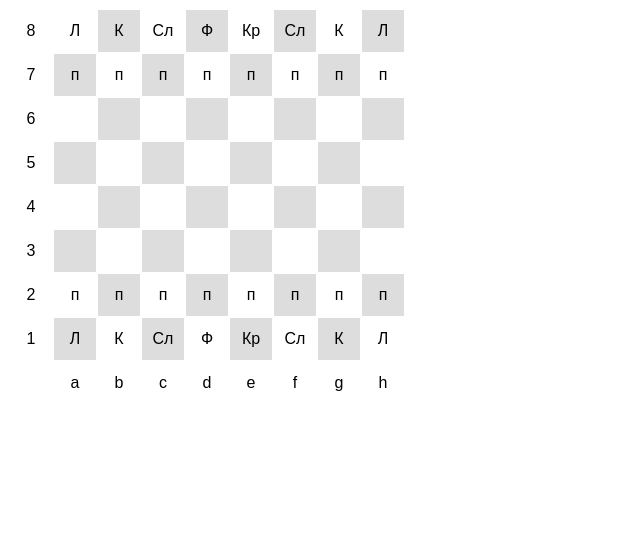
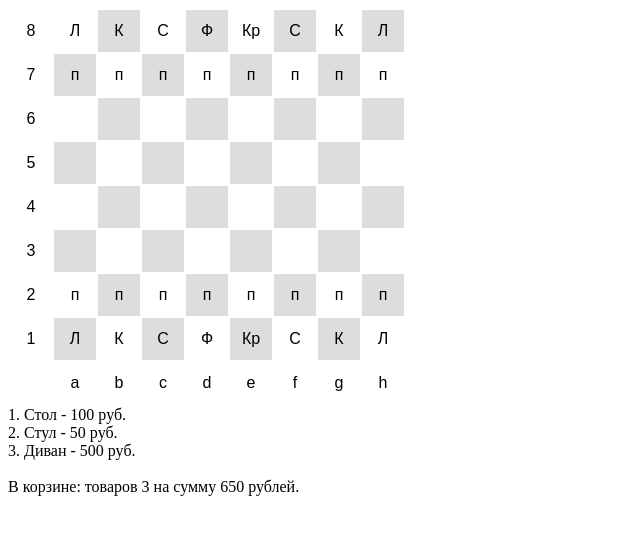
Before and after one commit to dakolotov/GeekBrainsLearn, a plain HTML site: page index.html in a window 1280 px wide. Shown: the whole page, without its empty margins (0-640 px from the left). Drawn offline with Linux system fonts and the light colour scheme.

Commit message:
Home Word #5

```diff
--- a/index.html
+++ b/index.html
@@ -3,9 +3,12 @@
 <head>
     <meta charset="UTF-8">
     <meta name="viewport" content="width=device-width, initial-scale=1.0">
+
     <title>Урок 5. Введение в DOM</title>
+
     <script defer src="script-1-2.js"></script>
-    <script defer src="script-3.js"></script>
+    <script defer src="script-3-4.js"></script>
+
     <style>
         td {
             width: 40px;
@@ -14,7 +17,12 @@
             vertical-align: middle;
             font-family: Arial, Helvetica, sans-serif;
         }
+
+        #cart {
+            white-space: pre-line;
+        }
     </style>
+
 </head>
 <body>
     <div id="cart"></div>
--- a/script-1-2.js
+++ b/script-1-2.js
@@ -1,14 +1,14 @@
 'use strict';
 
 let board = [
-    ['Л', 'К', 'Сл', 'Ф', 'Кр', 'Сл', 'К', 'Л'],
+    ['Л', 'К', 'С', 'Ф', 'Кр', 'С', 'К', 'Л'],
     ['п', 'п', 'п', 'п', 'п', 'п', 'п', 'п'],
     [' ', ' ', ' ', ' ', ' ', ' ', ' ', ' '],
     [' ', ' ', ' ', ' ', ' ', ' ', ' ', ' '],
     [' ', ' ', ' ', ' ', ' ', ' ', ' ', ' '],
     [' ', ' ', ' ', ' ', ' ', ' ', ' ', ' '],
     ['п', 'п', 'п', 'п', 'п', 'п', 'п', 'п'],
-    ['Л', 'К', 'Сл', 'Ф', 'Кр', 'Сл', 'К', 'Л'],
+    ['Л', 'К', 'С', 'Ф', 'Кр', 'С', 'К', 'Л'],
 ];
 
 let tableBoard = document.createElement('table');
@@ -39,4 +39,4 @@ for (let x = 0; x < 9; x++) {
     tableBoard.appendChild(row);
 }
 
-document.body.appendChild(tableBoard);
+document.body.insertAdjacentElement('afterbegin', tableBoard);
--- /dev/null
+++ b/script-3-4.js
@@ -0,0 +1,47 @@
+'use strict';
+
+let cart = {
+    products: [],
+
+    addProduct(name, price) {
+        this.products.push({name: name, price: price});
+    },
+
+    sum(){
+        let s = 0;
+        for (let p of this.products) {
+            s += p.price;
+        }
+        return s;
+    },
+
+    num(){
+        return this.products.length;
+    },
+
+    total(){
+        if (this.num() === 0){
+            return 'Корзина пуста.';
+        }else {
+            return `В корзине: товаров ${this.num()} на сумму ${this.sum()} рублей.`;
+        }
+    },
+
+    productList(){
+        let list = '';
+        for (let n in this.products) {
+            list += `${+n + 1}. ${this.products[n].name} - ${this.products[n].price} руб.\n`
+        }
+        return list;
+    },
+
+    showCart(){
+        return this.productList() + '\n' + this.total();
+    },
+}
+
+cart.addProduct('Стол', 100);
+cart.addProduct('Стул', 50);
+cart.addProduct('Диван', 500);
+
+document.querySelector('#cart').textContent += cart.showCart();
--- a/script-3.js
+++ /dev/null
@@ -1 +0,0 @@
-'use strict';
```
